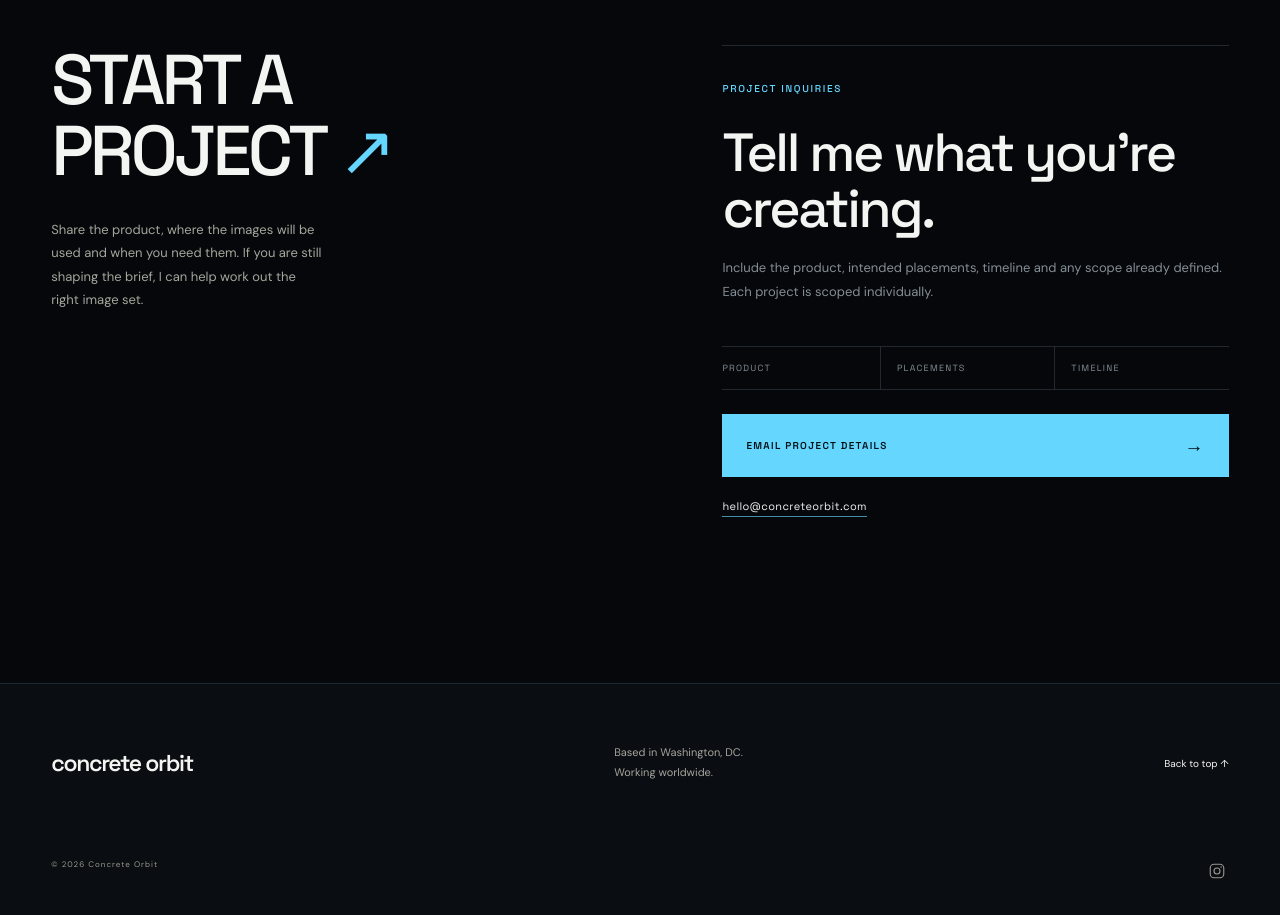
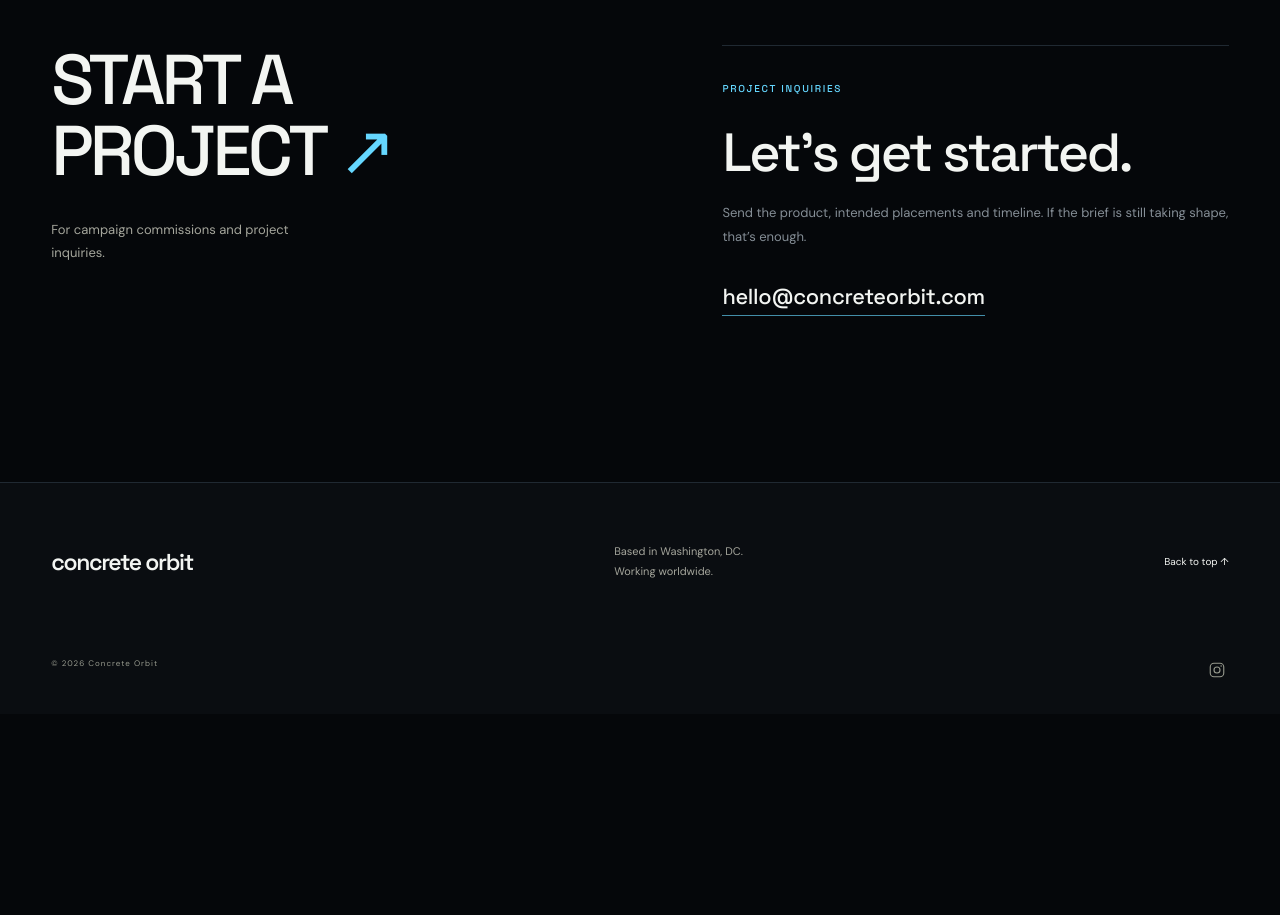
Before and after one commit to concreteorbit/website, a React (Vite) app: page / in a window 1280 px wide. Shown: the part 9560-10475 px from the top of the page. After the commit the page ends 10274 px from the top, so only its background shows below. Built offline with nearby package versions, Linux system fonts and the light colour scheme.

Commit message:
Add files via upload

```diff
--- a/src/main.tsx
+++ b/src/main.tsx
@@ -62,15 +62,13 @@ function Contact({ project }: { project?: Project }) {
 
   return <section id="contact" className={`contact section-pad${project ? ' campaign-contact' : ''}`}>
     <div className="contact-context">
-      <div className="contact-heading"><h2>START A<br/>PROJECT <span>↗</span></h2><p>Share the product, where the images will be used and when you need them. If you are still shaping the brief, I can help work out the right image set.</p></div>
+      <div className="contact-heading"><h2>START A<br/>PROJECT <span>↗</span></h2><p>For campaign commissions and project inquiries.</p></div>
       {project && <CampaignOfferSummary project={project}/>}</div>
     <div className="email-inquiry">
       <span className="eyebrow">PROJECT INQUIRIES</span>
-      <h3>Tell me what you’re creating.</h3>
-      <p>Include the product, intended placements, timeline and any scope already defined. Each project is scoped individually.</p>
-      <div className="email-inquiry-prompts"><span>PRODUCT</span><span>PLACEMENTS</span><span>TIMELINE</span></div>
-      <a className="email-project-button" href={emailHref}>EMAIL PROJECT DETAILS <span>→</span></a>
-      <a className="email-address" href="mailto:hello@concreteorbit.com">hello@concreteorbit.com</a>
+      <h3>Let’s get started.</h3>
+      <p>Send the product, intended placements and timeline. If the brief is still taking shape, that’s enough.</p>
+      <a className="email-address" href={emailHref}>hello@concreteorbit.com</a>
     </div>
   </section>;
 }
--- a/src/styles.css
+++ b/src/styles.css
@@ -553,13 +553,8 @@ footer{background:var(--lab-panel);border-top:1px solid var(--lab-line)}
 .email-inquiry{align-self:start;padding:30px 0 0;border-top:1px solid var(--lab-line)}
 .email-inquiry h3{max-width:520px;margin:28px 0 20px;font-family:'Space Grotesk',sans-serif;font-size:clamp(34px,4.2vw,62px);font-weight:500;line-height:1.03;letter-spacing:-.045em}
 .email-inquiry>p{max-width:520px;margin:0;color:var(--lab-muted);font-size:13px;line-height:1.85}
-.email-inquiry-prompts{display:flex;flex-wrap:wrap;gap:0;margin:42px 0 24px;border-top:1px solid var(--lab-line);border-bottom:1px solid var(--lab-line)}
-.email-inquiry-prompts span{flex:1;padding:15px 12px 15px 0;font:9px 'Space Grotesk',sans-serif;letter-spacing:1.25px;color:var(--lab-muted)}
-.email-inquiry-prompts span+span{padding-left:16px;border-left:1px solid var(--lab-line)}
-.email-project-button{display:flex;align-items:center;justify-content:space-between;width:100%;padding:22px 24px;background:var(--lab-accent);color:#031016;font:600 10px 'Space Grotesk',sans-serif;letter-spacing:1.3px;transition:background .2s,color .2s}
-.email-project-button:hover{background:#a8eaff}
-.email-project-button span{font-size:19px;line-height:1}
-.email-address{display:inline-block;margin-top:22px;padding-bottom:3px;border-bottom:1px solid rgba(101,215,255,.65);font:11px 'Space Grotesk',sans-serif;letter-spacing:.35px;color:var(--lab-white)}
+.email-address{display:inline-block;margin-top:34px;padding-bottom:5px;border-bottom:1px solid rgba(101,215,255,.65);font:500 clamp(16px,1.7vw,23px) 'Space Grotesk',sans-serif;letter-spacing:-.015em;color:var(--lab-white);transition:color .2s,border-color .2s}
+.email-address:hover{color:var(--lab-accent);border-color:var(--lab-accent)}
 
 @media(max-width:800px){
   .email-inquiry{margin-top:10px}
```
